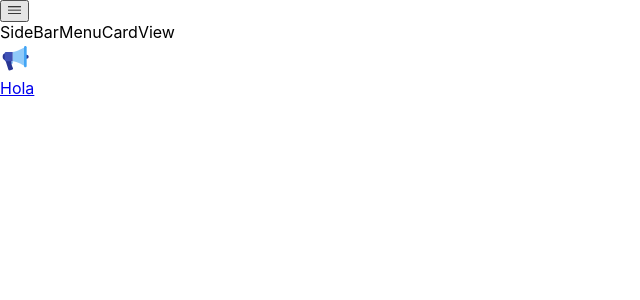
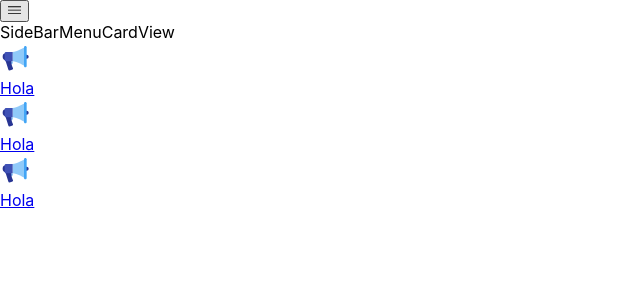
Before and after one commit to le4nnt0nn/vertical-menu-react, a React (Create React App) app in the folder vertical-menu/: page / in a window 1280 px wide. Shown: the top 300 px of the page, without its empty margins (0-640 px from the left). Built offline with nearby package versions, Linux system fonts and the light colour scheme.

Commit message:
App.tsx : added more example items

```diff
--- a/vertical-menu/src/App.tsx
+++ b/vertical-menu/src/App.tsx
@@ -9,7 +9,19 @@ function App() {
       label: 'Hola',
       icon : FcAdvertising,
       url: '/',
-    }
+    },
+    {
+      id: '2',
+      label: 'Hola',
+      icon : FcAdvertising,
+      url: '/',
+    },
+    {
+      id: '3',
+      label: 'Hola',
+      icon : FcAdvertising,
+      url: '/',
+    },
   ];
 
   const card:SideBarMenuCard = {
```
